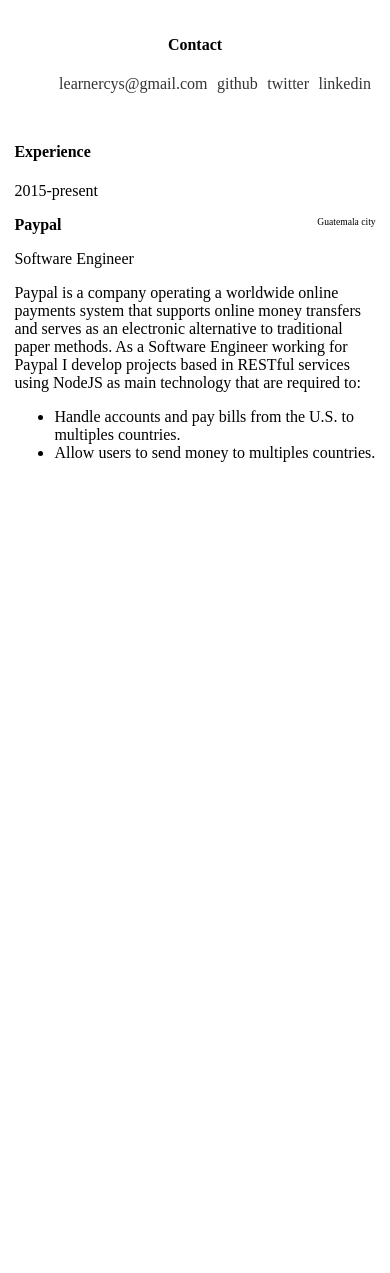
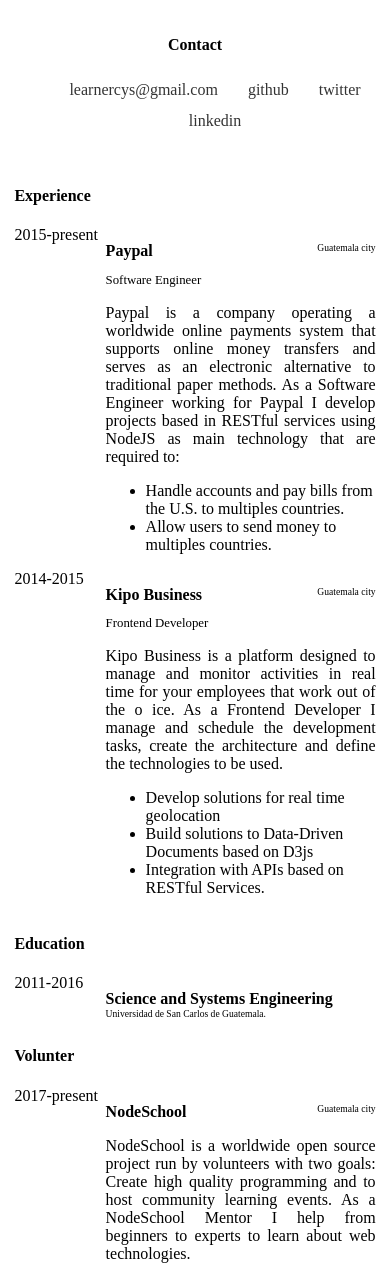
Before and after one commit to learnercys/learnercys.github.io, a Gatsby site: page / in a window 390 px wide. Before the commit the page ends 844 px from the top, so only its background shows below. Built offline with nearby package versions, Linux system fonts and the light colour scheme; Gatsby itself is replaced by a stand-in of ours.

Commit message:
[develop] Adding sections and fixing styles * Experience, Education and Volunter sections added * Fixing styles   * Stop using specific names for `achievements`   * Add responsive styles

```diff
--- a/src/components/about.jsx
+++ b/src/components/about.jsx
@@ -3,31 +3,102 @@
 
 class General extends Component {
     render() {
+        const experiences = [
+            {
+                year: '2015-present',
+                company: 'Paypal',
+                city: 'Guatemala city',
+                title: 'Software Engineer',
+                description: `Paypal is a company operating a worldwide online payments system that supports
+                    online money transfers and serves as an electronic alternative to traditional
+                    paper methods. As a Software Engineer working for Paypal I develop projects based
+                    in RESTful services using NodeJS as main technology that are required to:`,
+                tasks: [
+                    'Handle accounts and pay bills from the U.S. to multiples countries.',
+                    'Allow users to send money to multiples countries.'
+                ]
+
+            }, {
+                year: '2014-2015',
+                company: 'Kipo Business',
+                city: 'Guatemala city',
+                title: 'Frontend Developer',
+                description: `Kipo Business is a platform designed to manage and monitor activities in real
+                    time for your employees that work out of the o ice. As a Frontend Developer I manage and
+                    schedule the development tasks, create the architecture and define the technologies to be used.`,
+                tasks: [
+                    'Develop solutions for real time geolocation',
+                    'Build solutions to Data-Driven Documents based on D3js',
+                    'Integration with APIs based on RESTful Services.'
+                ]
+            }
+        ];
+
         return (
             <div>
                 <div>
                     <h4>Experience</h4>
-                    <div className={styles.experience}>
-                        <div>2015-present</div>
+                    {experiences.map(experience => {
+                        return (
+                            <div className={styles.section}>
+                                <div>{experience.year}</div>
+                                <div>
+                                    <p>
+                                        <strong>{experience.company}</strong>
+                                        <span className={styles.city}>{experience.city}</span>
+                                    </p>
+                                    <p className={styles.title}>{experience.title}</p>
+                                    <p>{experience.description}</p>
+                                    {this.renderTasks(experience)}
+                                </div>
+                            </div>
+                        );
+                    })}
+
+                    <h4>Education</h4>
+                    <div className={styles.section}>
+                        <div>2011-2016</div>
                         <div>
-                            <p><strong>Paypal</strong><span className={styles.city}>Guatemala city</span></p>
-                            <p>Software Engineer</p>
                             <p>
-                                Paypal is a company operating a worldwide online payments system that supports
-                                online money transfers and serves as an electronic alternative to traditional
-                                paper methods. As a Software Engineer working for Paypal I develop projects based
-                                in RESTful services using NodeJS as main technology that are required to:
+                                <strong>Science and Systems Engineering</strong>
+                                <span className={styles.university}>Universidad de San Carlos de Guatemala.</span>
                             </p>
-                            <ul>
-                                <li>Handle accounts and pay bills from the U.S. to multiples countries.</li>
-                                <li>Allow users to send money to multiples countries.</li>
-                            </ul>
+                        </div>
+                    </div>
+
+                    <h4>Volunter</h4>
+                    <div className={styles.section}>
+                        <div>2017-present</div>
+                        <div>
+                            <p>
+                                <strong>NodeSchool</strong>
+                                <span className={styles.city}>Guatemala city</span>
+                            </p>
+                            <p>
+                                NodeSchool is a worldwide open source project run by volunteers with two goals: Create
+                                high quality programming and to host community learning events. As a NodeSchool Mentor
+                                I help from beginners to experts to learn about web technologies.
+                            </p>
                         </div>
                     </div>
                 </div>
             </div>
         );
     }
+
+    renderTasks(experience) {
+        if (experience.tasks) {
+            return (
+                <ul>
+                    {experience.tasks.map(task => {
+                        return (
+                            <li>{task}</li>
+                        );
+                    })}
+                </ul>
+            );
+        }
+    }
 }
 
 export default General;
--- a/src/components/about.module.css
+++ b/src/components/about.module.css
@@ -1,18 +1,42 @@
-.experience {
+.city {
+    float: right;
+    font-size: 0.6rem;
+}
+
+.title {
+    font-weight: lighter;
+    font-size: 0.8rem;
+}
+
+.university {
+    display: block;
+    font-size: 0.6rem;
+}
+
+@media (min-width: 768px) {
+    .university {
+        float: right;
+    }
+}
+
+/* inside section should be only two childs */
+.section {
     display: flex;
     flex-flow: row wrap;
 }
 
-/* inside experience should be only two childs */
-.experience > div:first-child {
+.section > div:first-child {
     flex: 1 auto;
+    padding-right: 0.4rem;
+    max-width: 124px;
 }
 
-.experience > div:last-child {
-    flex-grow: 3;
+.section > div:last-child {
+    flex: 10 0px;
+    min-width: 270px;
 }
 
-.city {
-    float: right;
-    font-size: 0.6rem;
+.section p {
+    margin-bottom: 0.45rem;
+    text-align: justify;
 }
--- a/src/components/contact.module.css
+++ b/src/components/contact.module.css
@@ -19,14 +19,17 @@
 
 .container li {
     flex: 1 auto;
+    padding: 0.4rem;
+    margin: 0;
 }
 
 @media (min-width: 768px) {
-    .container ul {
+    .container {
         text-align: right;
     }
 
     .container li {
         flex: 1 100%;
+        padding-left: 0;
     }
 }
```
Also changed, not shown: src/components/contact.jsx (line endings or trailing spaces), src/pages/index.module.css (line endings or trailing spaces), 1 other file.
